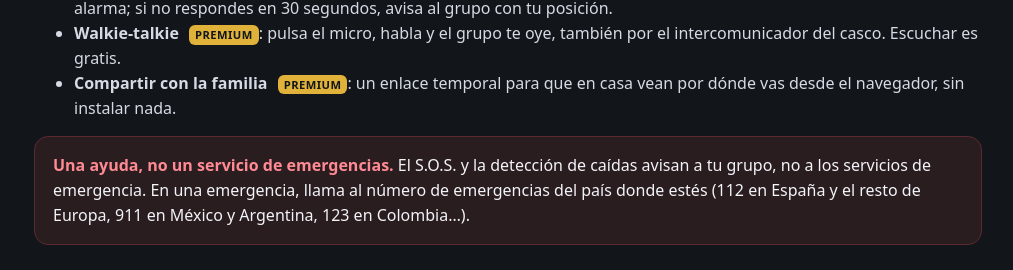
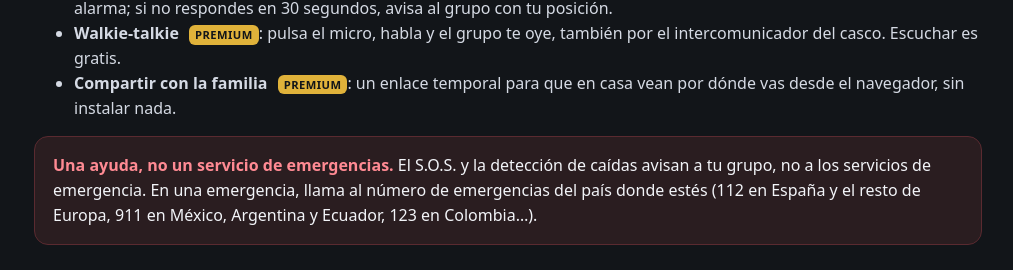
Before and after one commit to gpxgrouptracker/gpxgrouptracker.github.io, a plain HTML site: page ayuda.html in a window 1280 px wide. Shown: the part 2932-3202 px from the top of the page, without its empty margins (132-1145 px from the left). Drawn offline with Linux system fonts and the light colour scheme.

Commit message:
Ayuda: 911 en Ecuador

```diff
--- a/ayuda.html
+++ b/ayuda.html
@@ -100,7 +100,7 @@
       <li><strong>Walkie-talkie</strong> <span class="tag">PREMIUM</span>: pulsa el micro, habla y el grupo te oye, también por el intercomunicador del casco. Escuchar es gratis.</li>
       <li><strong>Compartir con la familia</strong> <span class="tag">PREMIUM</span>: un enlace temporal para que en casa vean por dónde vas desde el navegador, sin instalar nada.</li>
     </ul>
-    <div class="notice"><strong>Una ayuda, no un servicio de emergencias.</strong> El S.O.S. y la detección de caídas avisan a tu grupo, no a los servicios de emergencia. En una emergencia, llama al número de emergencias del país donde estés (112 en España y el resto de Europa, 911 en México y Argentina, 123 en Colombia…).</div>
+    <div class="notice"><strong>Una ayuda, no un servicio de emergencias.</strong> El S.O.S. y la detección de caídas avisan a tu grupo, no a los servicios de emergencia. En una emergencia, llama al número de emergencias del país donde estés (112 en España y el resto de Europa, 911 en México, Argentina y Ecuador, 123 en Colombia…).</div>
 
     <h2 id="faq">Preguntas frecuentes</h2>
 
```
